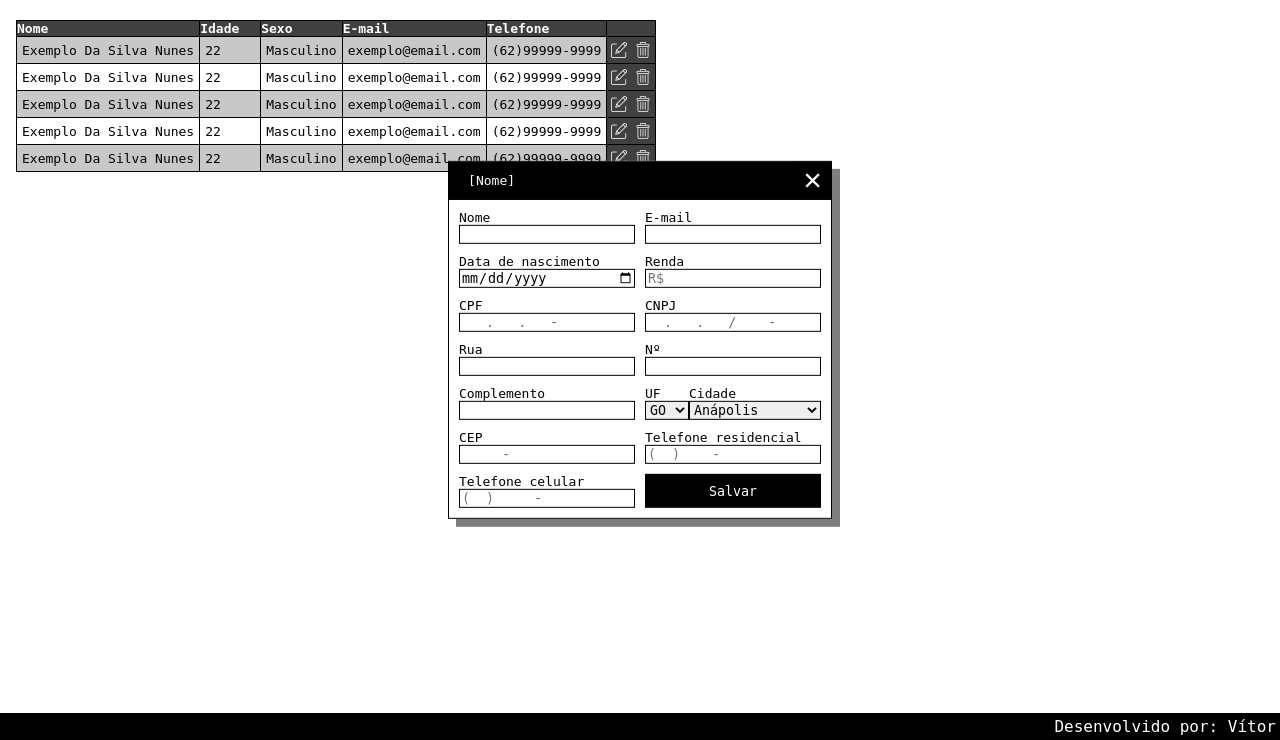
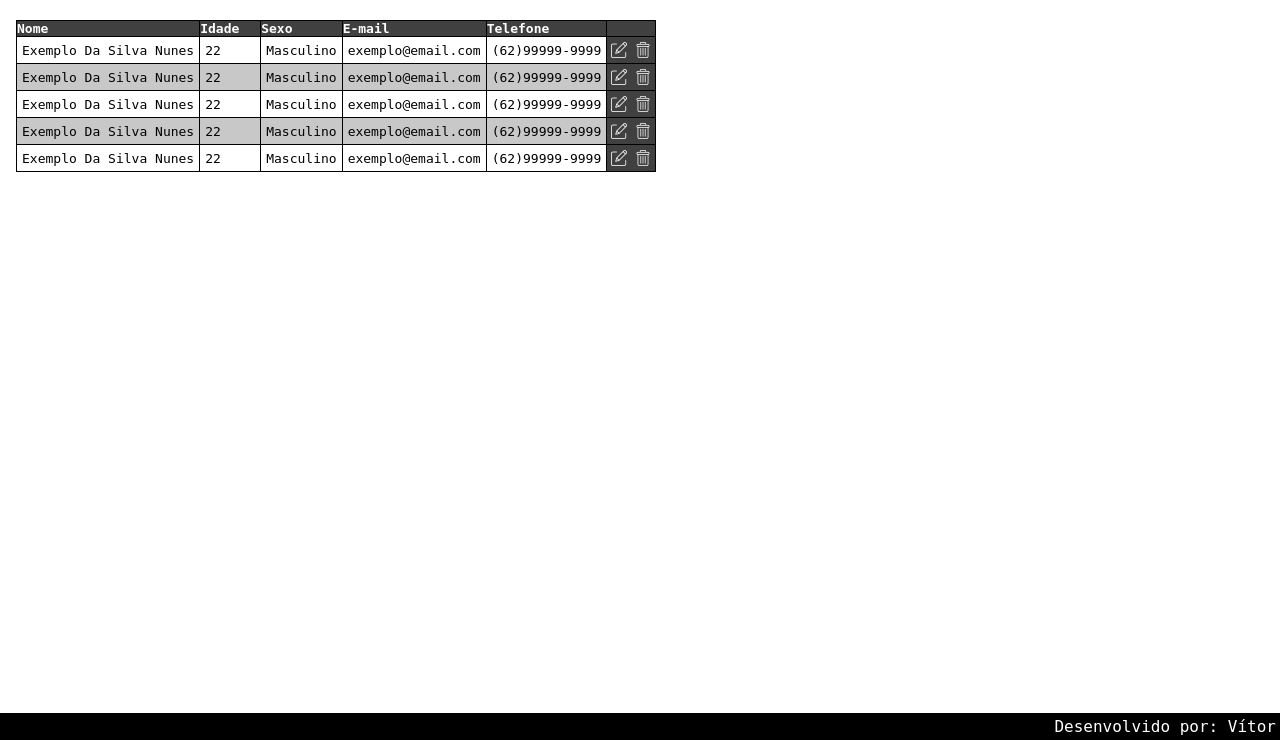
Before and after one commit to VitorProgramadorWeb/sistema-crud, a PHP site: page / in a window 1280 px wide. Shown: the part 60-800 px from the top of the page. Run offline with PHP 8.4, Linux system fonts and the light colour scheme.

Commit message:
Aula 29/11/23

```diff
--- /dev/null
+++ b/estilos/popup.css
@@ -0,0 +1,100 @@
+#popup {
+    position: fixed;
+    top: 50%;
+    left: 50%;
+
+    border: 1px solid;
+    background-color: white;
+    box-shadow: 8px 8px rgba(0, 0, 0, 0.5);
+    width: max-content;
+
+    transform: translate(-50%, -50%);
+    z-index: 2;
+}
+
+
+
+
+
+
+
+/* Barra superior */
+#bar {
+    display: flex;
+    justify-content: space-between;
+    align-items: center;
+
+    background-color: black;
+    color: white;
+
+    border-bottom: 1px solid black;
+}
+
+.close-btn {
+    background-color: black;
+    color: white;
+
+    border: 0;
+
+    width: 37px;
+
+    padding: 0;
+
+    font-size: 2em;
+
+    cursor: pointer;
+    user-select: none;
+}
+
+.close-btn:hover {
+    background-color: red;
+}
+
+#nomelabel {
+    margin-left: 5%;
+}
+
+
+
+
+
+
+
+/* Formulário */
+.formulario {
+    display: grid;
+    grid-template-columns: 1fr 1fr;
+    padding: 10px;
+    gap: 10px;
+
+    resize: both;
+    overflow: auto;
+}
+
+.formulario input, .formulario select {
+    border: 1px solid;
+    font-family: monospace;
+}
+
+.formulario .uf_cidade {
+    display: grid;
+    grid-template-columns: 1fr 3fr;
+}
+
+.formulario .input_div {
+    display: flex;
+    flex-direction: column;
+    justify-content: center;
+}
+
+.formulario .salvar {
+    background-color: black;
+    border: 0;
+    color: white;
+    cursor: pointer;
+    height: 100%;
+}
+
+.formulario .salvar:active {
+    background-color: rgb(64, 64, 64);
+}
--- /dev/null
+++ b/estilos/tabela.css
@@ -0,0 +1,59 @@
+table, td, th {
+    margin: 0;
+    padding: 0;
+    border: 1px solid;
+    border-collapse: collapse;
+    border-color: black;
+    z-index: 1;
+}
+
+tr:nth-child(even) {
+    background-color: rgb(200, 200, 200);
+}
+
+table {
+}
+
+tr {
+    border: 1px solid;
+}
+
+th {
+    background-color: rgb(64, 64, 64);
+    color: white;
+    text-align: left;
+}
+
+td {
+    padding: 5px;
+    min-width: 50px;
+}
+
+.options {
+    display: flex;
+    justify-content: space-around;
+    align-items: center;
+
+    box-sizing: border-box;
+    border: 0;
+
+    position: sticky;
+    right: 0;
+
+    background-color: rgb(64, 64, 64);
+
+    min-width: 0;
+    width: 48px;
+    height: 26px;
+    padding: 0;
+    z-index: 0;
+}
+
+.options img {
+    width: 16px;
+    height: 16px;
+}
+
+.options a {
+    height: 16px;
+}
--- a/index.php
+++ b/index.php
@@ -6,27 +6,27 @@
     <meta charset="UTF-8">
     <meta name="viewport" content="width=device-width, initial-scale=1.0">
 
-    <link rel="stylesheet" href="estilo.css" type="text/css">
-    <link rel="stylesheet" href="tabela.css" type="text/css">
-    <link rel="stylesheet" href="popup.css" type="text/css">
+    <link rel="stylesheet" href="estilos/estilo.css" type="text/css">
+    <link rel="stylesheet" href="estilos/tabela.css" type="text/css">
+    <link rel="stylesheet" href="estilos/popup.css" type="text/css">
 </head>
 <body>
 
     <nav>
         <ul class="menu">
-            <li class="item-menu"><a href="" onclick="showWindow()">Inserir</a></li>
-            <li class="item-menu"><a href="">Listar</a></li>
-            <li class="item-menu"><a href="">Alterar</a></li>
-            <li class="item-menu"><a href="">Deletar</a></li>
+            <li class="item-menu"><a href="#" onclick="showWindow()">Inserir</a></li>
+            <li class="item-menu"><a href="#">Listar</a></li>
+            <li class="item-menu"><a href="#">Alterar</a></li>
+            <li class="item-menu"><a href="#">Deletar</a></li>
         </ul>
     </nav>
 
-    <div id="popup">
+    <div id="popup" style="display: none;">
         <div id="bar" onmousedown="mousedown(event)" onmouseup="mouseup()">
             <span id="nomelabel">[Nome]</span>
             <button class="close-btn" onclick="closeWindow()">&times;</button>
         </div>
-        <form class="formulario" action="">
+        <form class="formulario" action="inserir.php" method="post">
 
             <div class="input_div">
                 <label for="nome">Nome</label>
@@ -39,23 +39,23 @@
             </div>
 
             <div class="input_div">
-                <label for="datadenascimento">Data de nascimento</label>
-                <input type="date" name="datadenascimento" id="datadenascimento">
+                <label for="nascimento">Data de nascimento</label>
+                <input type="date" name="nascimento" id="nascimento">
             </div>
 
             <div class="input_div">
                 <label for="renda">Renda</label>
-                <input type="number" name="renda" id="renda" placeholder="R$">
+                <input type="number" step="0.01" name="renda" id="renda" placeholder="R$">
             </div>
 
             <div class="input_div">
-                <label for="CPF">CPF</label>
-                <input type="number" name="CPF" id="CPF" placeholder="___.___.___-__">
+                <label for="cpf">CPF</label>
+                <input type="text" name="cpf" id="cpf" placeholder="___.___.___-__">
             </div>
 
             <div class="input_div">
-                <label for="CNPJ">CNPJ</label>
-                <input type="number" name="CNPJ" id="CNPJ" placeholder="__.___.___/____-__">
+                <label for="cnpj">CNPJ</label>
+                <input type="text" name="cnpj" id="cnpj" placeholder="__.___.___/____-__">
             </div>
 
             <div class="input_div">
@@ -75,8 +75,8 @@
 
             <div class="uf_cidade">
                 <div class="input_div">
-                    <label for="UF">UF</label>
-                    <select name="UF" id="UF">
+                    <label for="uf">UF</label>
+                    <select name="uf" id="uf">
                         <option value="GO">GO</option>
                     </select>
                 </div>
@@ -90,18 +90,18 @@
             </div>
 
             <div class="input_div">
-                <label for="CEP">CEP</label>
-                <input type="text" name="CEP" id="CEP" placeholder="_____-___">
+                <label for="cep">CEP</label>
+                <input type="text" name="cep" id="cep" placeholder="_____-___">
             </div>
 
             <div class="input_div">
-                <label for="telefoneresidencial">Telefone residencial</label>
-                <input type="tel" name="telefoneresidencial" id="telefoneresidencial" placeholder="(__)____-____">
+                <label for="telefone_residencial">Telefone residencial</label>
+                <input type="tel" name="telefone_residencial" id="telefone_residencial" placeholder="(__)____-____">
             </div>
 
             <div class="input_div">
-                <label for="telefonecelular">Telefone celular</label>
-                <input type="tel" name="telefonecelular" id="telefonecelular" placeholder="(__)_____-____">
+                <label for="telefone_celular">Telefone celular</label>
+                <input type="tel" name="telefone_celular" id="telefone_celular" placeholder="(__)_____-____">
             </div>
 
             <div class="input_div" class="enviar-button">
@@ -112,6 +112,7 @@
 
     <div class="tabela">
         <table>
+            <thead>
                 <tr>
                     <th>Nome</th>
                     <th>Idade</th>
@@ -190,7 +194,7 @@
 
         // POPUP window
         function showWindow() {
-            popupElement.style.display = "block";
+            popupElement.style.display = "";
         }
         function closeWindow() {
             popupElement.style.display = "none";
```
Also changed, not shown: other parts of index.php (+13 -10 lines), backup_db/dbcrud (1).sql (added, +82 -0 lines), estilos/estilo.css (added, +67 -0 lines), inserir.php (added, +34 -0 lines), imagens/delete.png (added), imagens/edit.png (added), imagens/protótipo.png (added). Lines whose indentation alone changed are shown as unchanged.
